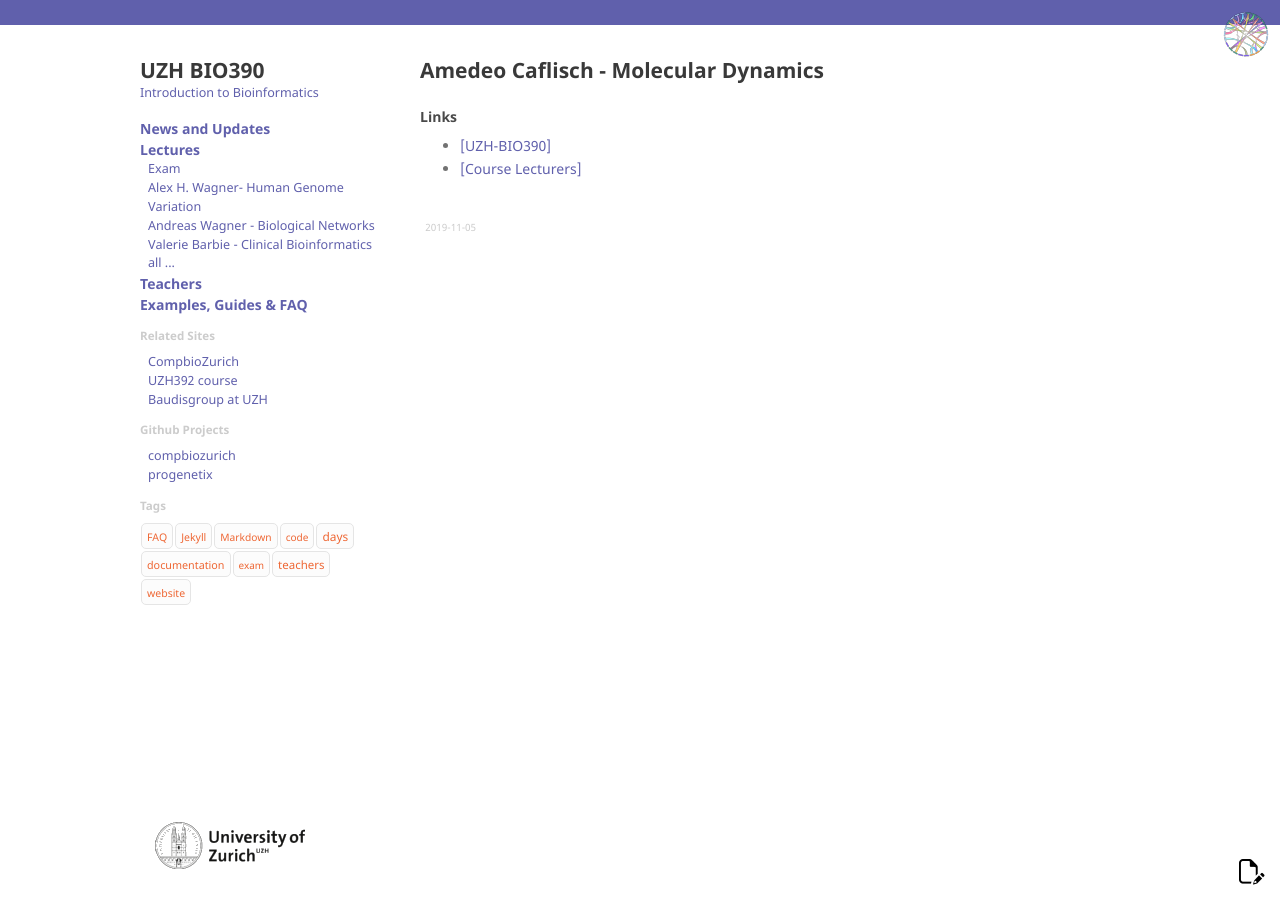
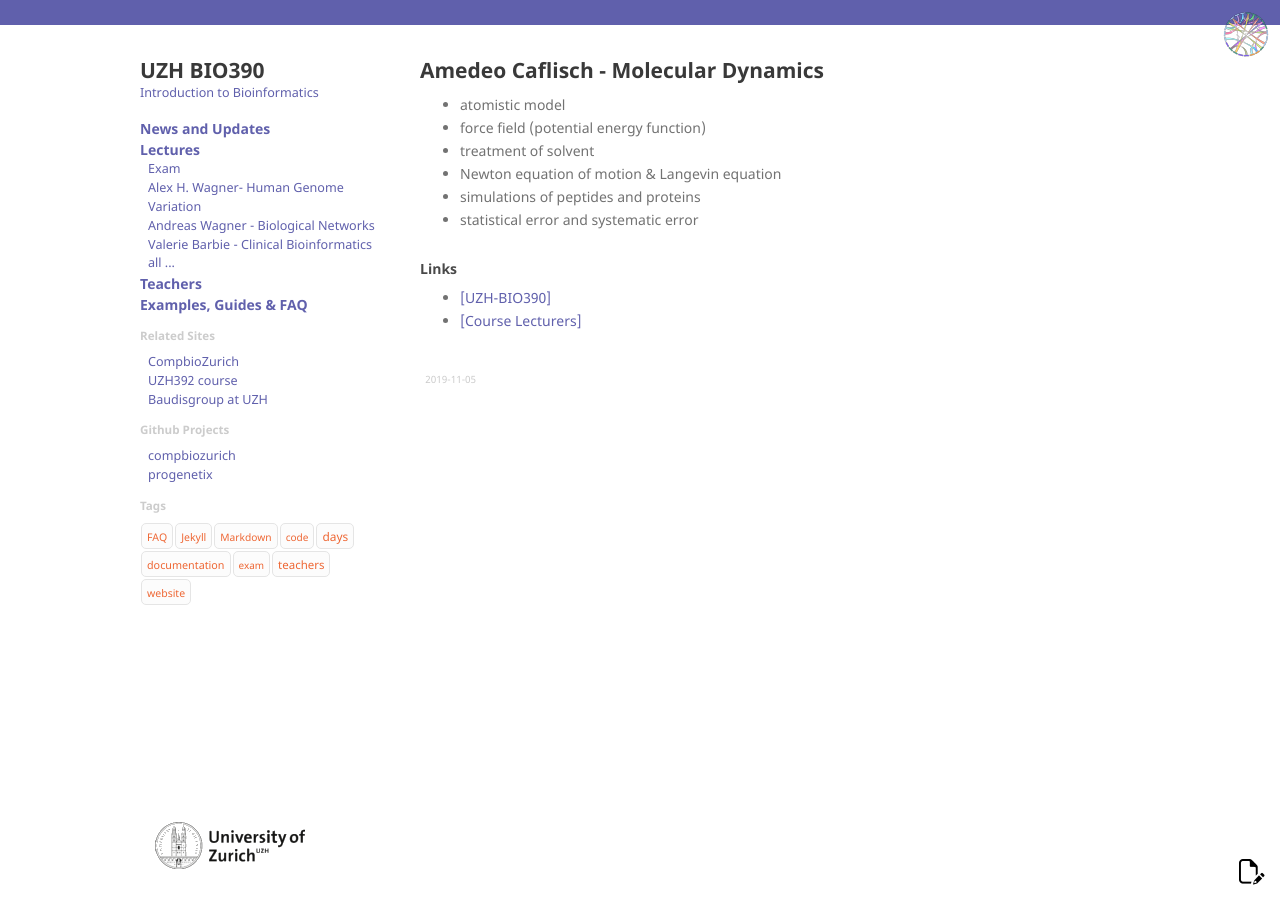
Before and after one commit to compbiozurich/UZH-BIO390, a Jekyll site: the page built from pages/_course-days/2019-11-05-Amedeo-Caflisch.md, in a window 1280 px wide. Built offline with Jekyll 4.4.1, drawn with Linux system fonts in a browser that asks for light colours.

Commit message:
Update 2019-11-05-Amedeo-Caflisch.md

```diff
--- a/pages/_course-days/2019-11-05-Amedeo-Caflisch.md
+++ b/pages/_course-days/2019-11-05-Amedeo-Caflisch.md
@@ -19,3 +19,10 @@ tags:
 ## {{ page.title }}
 
 <!--more-->
+
+* atomistic model
+* force field (potential energy function)
+* treatment of solvent
+* Newton equation of motion & Langevin equation
+* simulations of peptides and proteins
+* statistical error and systematic error
```
